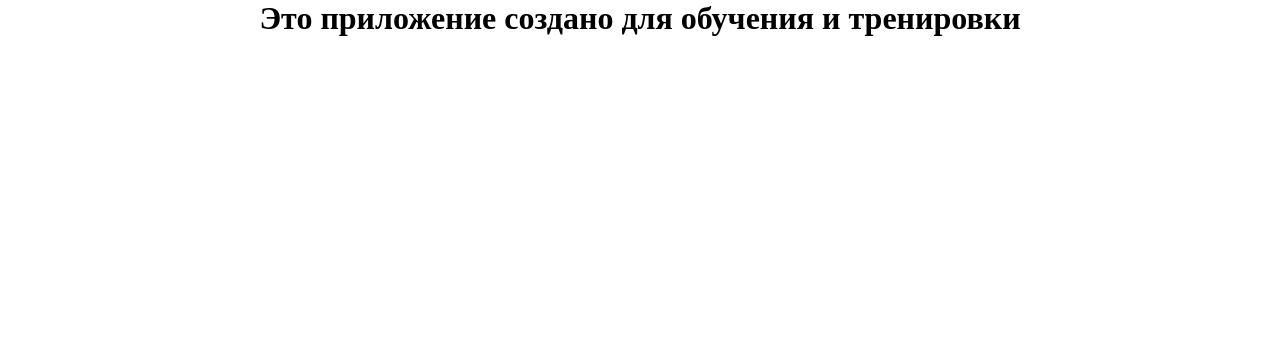
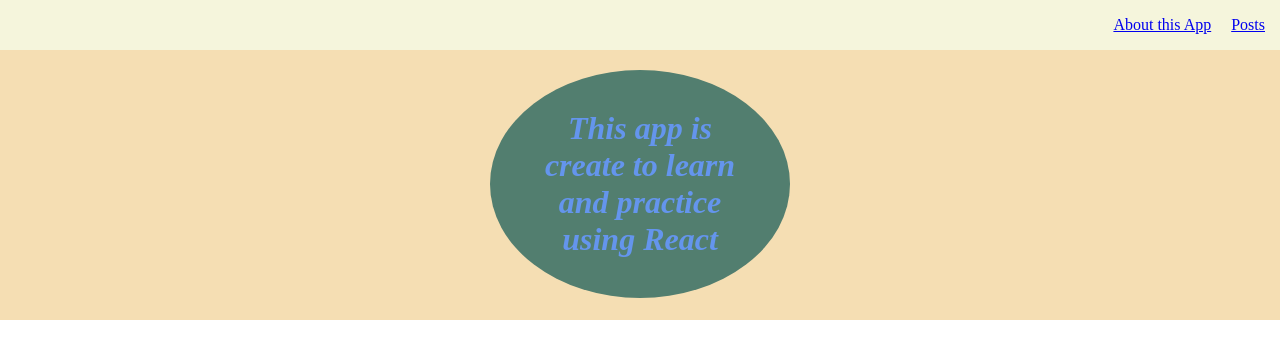
Before and after one commit to vladyslav-harkusha/react-application-3h, a React (Create React App) app: page /about in a window 1280 px wide. Shown: the top 358 px of the page. Built offline with nearby package versions, Linux system fonts and the light colour scheme.

Commit message:
create routes (2nd step)

```diff
--- a/package.json
+++ b/package.json
@@ -49,6 +49,7 @@
     "eslint-plugin-jsx-a11y": "^6.5.1",
     "eslint-plugin-react": "^7.30.0",
     "eslint-plugin-react-hooks": "^4.5.0",
-    "gh-pages": "^4.0.0"
+    "gh-pages": "^4.0.0",
+    "sass": "^1.52.3"
   }
 }
--- a/src/App.jsx
+++ b/src/App.jsx
@@ -1,4 +1,4 @@
-import './styles/App.css';
+import './styles/App.scss';
 import { BrowserRouter, Routes, Route } from 'react-router-dom';
 import { About } from './pages/About';
 import { Posts } from './pages/Posts';
@@ -6,6 +6,13 @@ import { Posts } from './pages/Posts';
 export const App = () => {
   return (
     <BrowserRouter>
+      <div className="navbar">
+        <ul className="navbar__links">
+          <a href="/about">About this App</a>
+          <a href="/posts">Posts</a>
+        </ul>
+      </div>
+
       <Routes>
         <Route path="/about" element={<About />} />
         <Route path="/posts" element={<Posts />} />
--- a/src/components/PostItem.jsx
+++ b/src/components/PostItem.jsx
@@ -1,13 +1,13 @@
 import { MyButton } from "./UI/button/MyButton";
-import '../styles/PostItem.css';
+import '../styles/PostItem.scss';
 
 export const PostItem = (props) => {
 
   return (
     <div className="post">
       <div className="post__content">
-        <strong>{props.post.id}. {props.post.title}</strong>
-        <p>{props.post.body}</p>
+        <p className="post__title">{props.post.id}. {props.post.title}</p>
+        <p className="post__text">{props.post.body}</p>
       </div>
 
       <div className="post__btns">
--- a/src/components/PostLIst.jsx
+++ b/src/components/PostLIst.jsx
@@ -1,7 +1,7 @@
 import { PostItem } from './PostItem';
 import { TransitionGroup, CSSTransition } from 'react-transition-group';
 
-import '../styles/PostList.css';
+import '../styles/PostList.scss';
 
 
 export const PostList = ({ posts, title, remove }) => {
--- a/src/pages/About.jsx
+++ b/src/pages/About.jsx
@@ -1,9 +1,11 @@
-
+import '../styles/About.scss';
 
 export const About = () => {
   return (
-    <div>
-      <h1>Это приложение создано для обучения и тренировки</h1>
+    <div className="about">
+      <h1 className="about__title">
+        This app is create to learn and practice using React
+      </h1>
     </div>
   )
 };
--- a/src/pages/Posts.jsx
+++ b/src/pages/Posts.jsx
@@ -3,7 +3,6 @@ import { PostList } from '../components/PostList'
 import { PostForm } from '../components/PostForm';
 import { PostFilter } from '../components/PostFilter';
 import { MyModal } from '../components/UI/modal/MyModal';
-import '../styles/App.css';
 import { MyButton } from '../components/UI/button/MyButton';
 import { usePosts } from '../hooks/usePosts';
 import PostService from '../API/PostsService';
--- /dev/null
+++ b/src/styles/About.scss
@@ -0,0 +1,17 @@
+.about {
+  background-color: wheat;
+  width: 100%;
+  height: 270px;;
+
+  &__title {
+    margin: 0 auto;
+    width: 300px;
+    text-align: center;
+    background-color: rgb(82, 126, 111);
+    color: cornflowerblue;
+    font-style: italic;
+    margin-top: 20px;
+    border-radius: 50%;
+    padding: 40px;
+  }
+}
--- a/src/styles/App.css
+++ /dev/null
@@ -1,14 +0,0 @@
-* {
-  margin: 0;
-  padding: 0;
-  box-sizing: border-box;
-}
-
-#root {
-  display: flex;
-  justify-content: center;
-}
-
-.App {
-  width: 800px;
-}
--- /dev/null
+++ b/src/styles/App.scss
@@ -0,0 +1,33 @@
+* {
+  margin: 0;
+  padding: 0;
+  box-sizing: border-box;
+}
+
+#root {
+  display: flex;
+  flex-direction: column;
+  align-items: center;
+}
+
+.App {
+  max-width: 800px;
+  margin: 0 auto;
+}
+
+.navbar {
+  display: flex;
+  align-items: center;
+  height: 50px;
+  width: 100%;
+  background-color: beige;
+  padding: 0 15px;
+
+  &__links {
+    display: flex;
+    justify-content: flex-end;
+    gap: 20px;
+    align-items: center;
+    width: 100%;
+  }
+}
--- a/src/styles/PostItem.css
+++ /dev/null
@@ -1,8 +0,0 @@
-.post {
-  display: flex;
-  justify-content: space-between;
-  align-items: center;
-  padding: 15px;
-  border: 2px solid teal;
-  margin-top: 15px;
-}
--- /dev/null
+++ b/src/styles/PostItem.scss
@@ -0,0 +1,19 @@
+.post {
+  display: flex;
+  justify-content: space-between;
+  align-items: center;
+  padding: 15px;
+  border: 2px solid teal;
+  margin-top: 15px;
+
+  &__title {
+    text-decoration: underline;
+    margin-bottom: 10px;
+    font-weight: bold;
+    font-size: 18px;
+  }
+
+  &__text {
+    font-style: italic;
+  }
+}
```
Also changed, not shown: src/styles/PostList.scss (renamed from src/styles/PostList.css), 1 other file (tests, documents, lock files or other folders).
